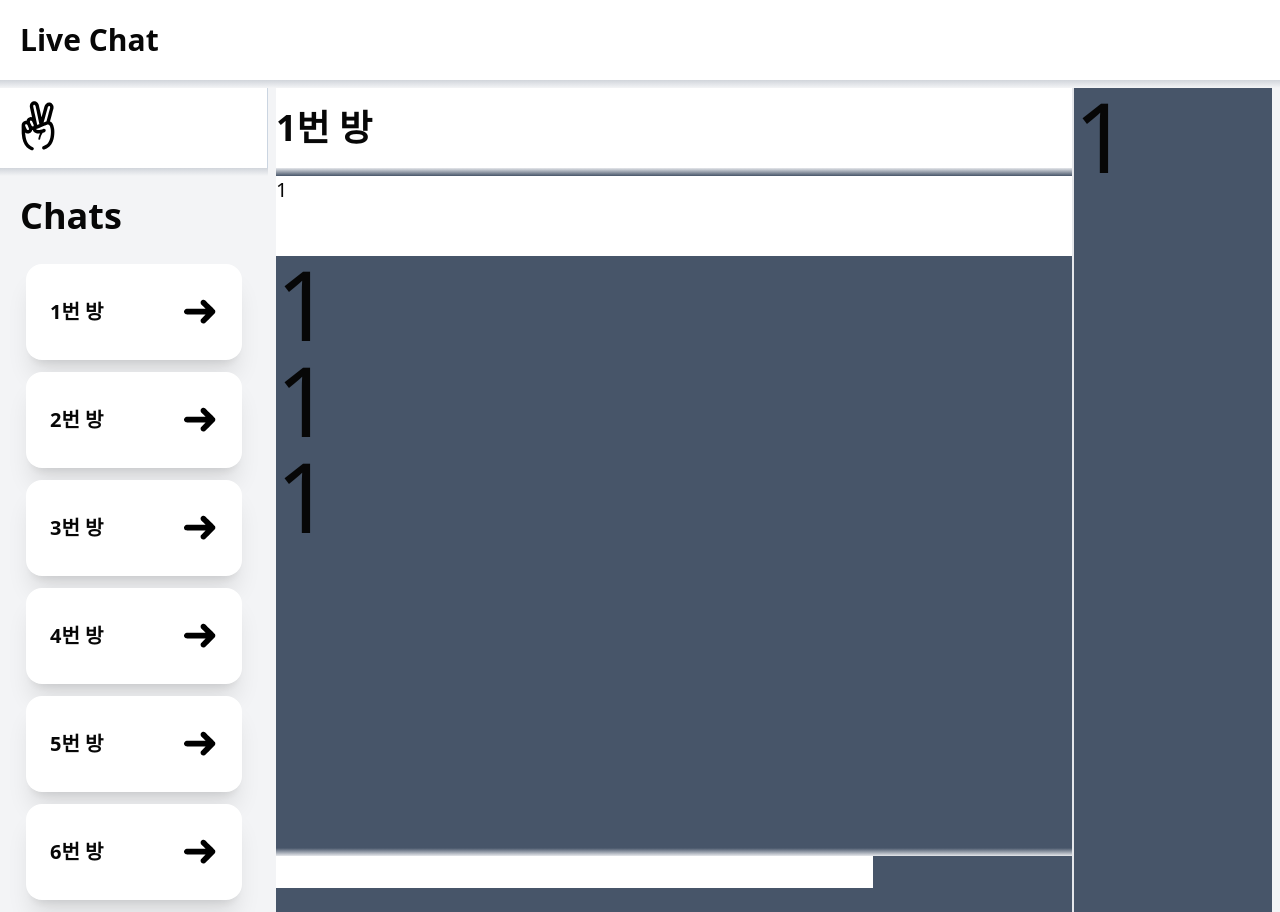
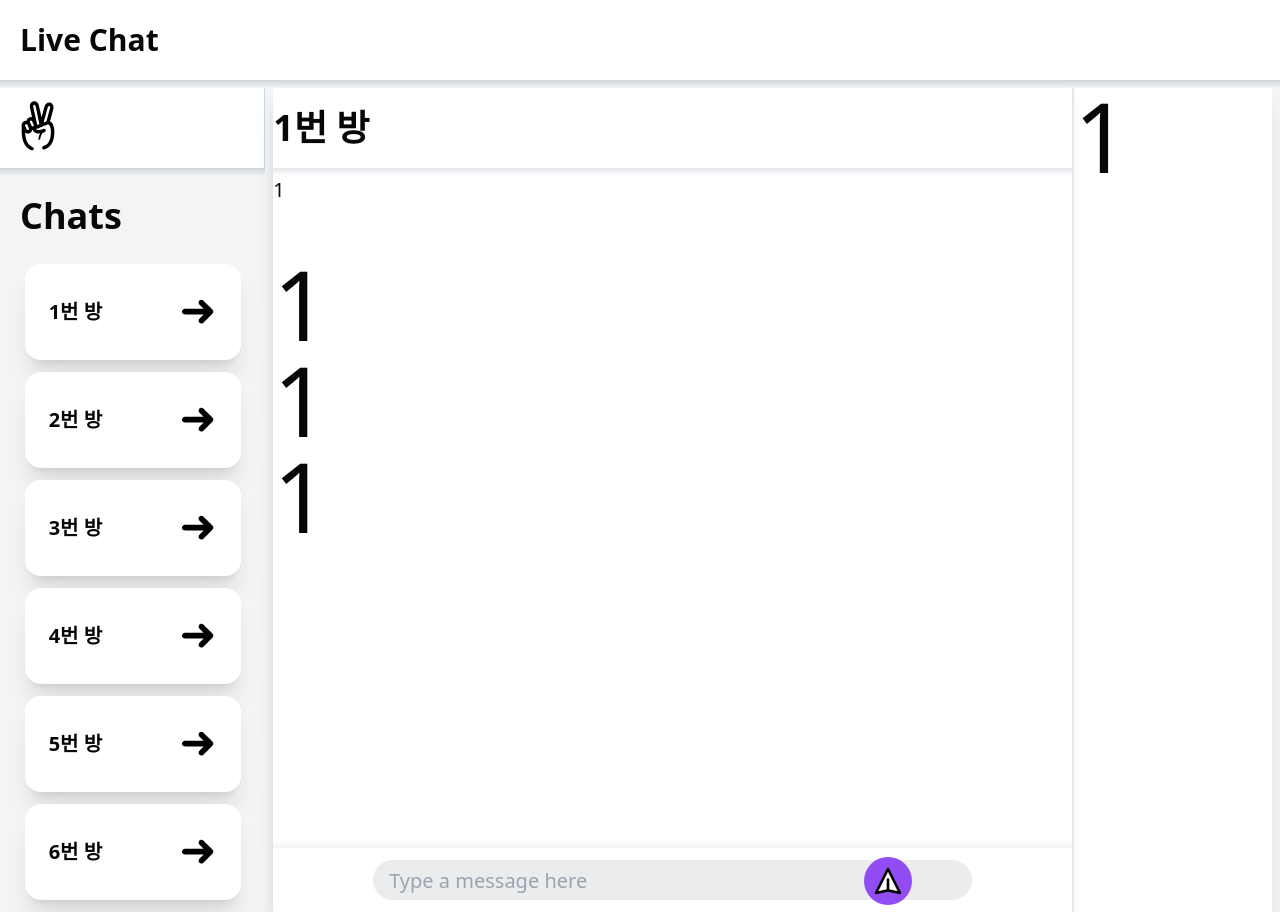
Before and after one commit to spde3289/live-chat, a Next.js app: page /1 in a window 1280 px wide. Built offline with nearby package versions, Linux system fonts and the light colour scheme.

Commit message:
feat: 채팅 입력 박스

```diff
--- a/app/[room]/component/chatRoom/chatRoom.tsx
+++ b/app/[room]/component/chatRoom/chatRoom.tsx
@@ -2,7 +2,7 @@ import InputBox from "./inputBox";
 
 export default function CharRoom(props: any) {
   return (
-    <section className="flex flex-col m-auto h-full w-[100%] mx-0">
+    <section className="flex flex-col m-auto h-full shadow-lg w-[100%] mx-0">
       <div>
         <header className="flex items-center bg-white h-20 border-slate-300 ">
           <h2 className="text-4xl font-bold">{props.room}번 방</h2>
@@ -11,7 +11,7 @@ export default function CharRoom(props: any) {
       </div>
       <div className="flex h-full  flex-col justify-between">
         <div className="">
-          <div className="text-xl h-20 bg-white">{props.room}</div>
+          <div className="text-xl h-20">{props.room}</div>
           <div>{props.room}</div>
           <div>{props.room}</div>
           <div>{props.room}</div>
--- a/app/[room]/component/chatRoom/inputBox.tsx
+++ b/app/[room]/component/chatRoom/inputBox.tsx
@@ -1,9 +1,32 @@
 export default function InputBox() {
   return (
     <>
-      <div className="text-2xl w-full h-16">
-        <div className="h-2 bg-gradient-to-t from-gray-200"> </div>
-        <input className=" w-3/4" />
+      <div className="text-xl w-full ">
+        <div className="h-2 bg-gradient-to-t from-gray-100"></div>
+        <div className="relative py-3 flex align-middle justify-center">
+          <input
+            className="px-4 pr-14 h-10 outline-none rounded-3xl w-3/4 bg-[#eaecee]"
+            placeholder="Type a message here"
+          />
+          <div className="absolute right-[160px] top-[9px] flex items-center justify-center size-12 rounded-3xl bg-[#924CF4]">
+            <svg
+              stroke="currentColor"
+              fill="#ffffff"
+              stroke-width="2"
+              viewBox="0 0 24 24"
+              aria-hidden="true"
+              height="32px"
+              width="32px"
+              xmlns="http://www.w3.org/2000/svg"
+            >
+              <path
+                stroke-linecap="round"
+                stroke-linejoin="round"
+                d="M12 19l9 2-9-18-9 18 9-2zm0 0v-8"
+              ></path>
+            </svg>
+          </div>
+        </div>
       </div>
     </>
   );
--- a/app/[room]/page.tsx
+++ b/app/[room]/page.tsx
@@ -4,8 +4,8 @@ import ParticipantCounter from "./component/ParticipantCounter";
 export default function Room(props: any) {
   console.log(props);
   return (
-    <main className="w-full px-2 text-8xl">
-      <div className="w-full grid grid-flow-col grid-cols-[4fr_1fr] bg-slate-600 h-full">
+    <main className="shadow-xl w-full mx-2 text-8xl ">
+      <div className="w-full grid grid-flow-col grid-cols-[4fr_1fr] bg-white h-full">
         <CharRoom room={props.params.room} />
         <ParticipantCounter room={props.params.room} />
       </div>
```
